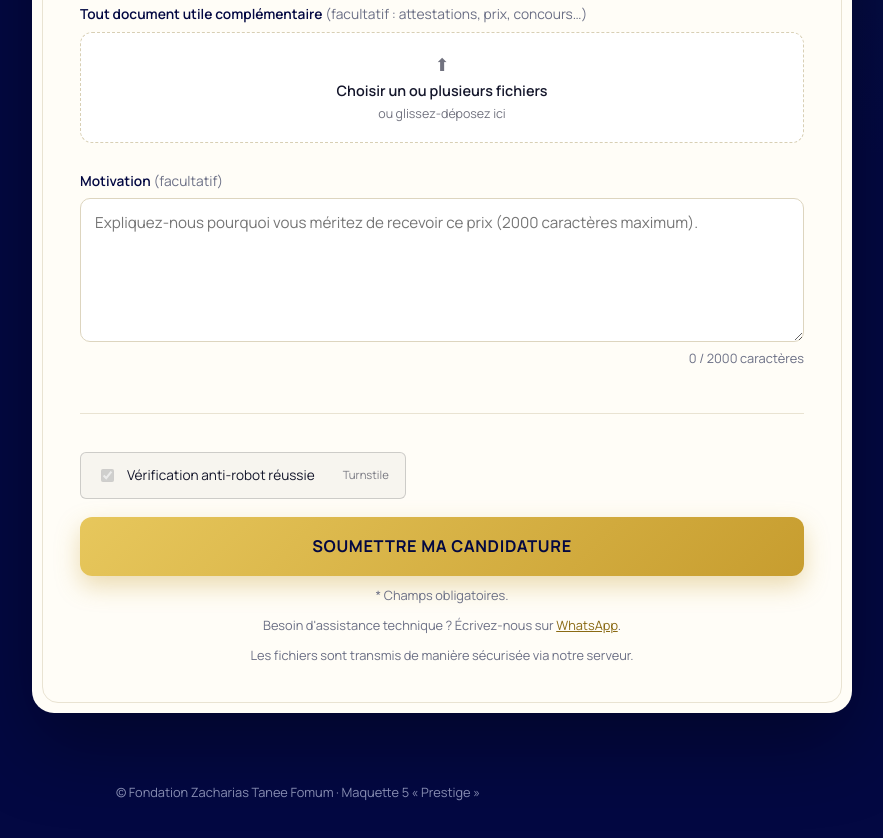
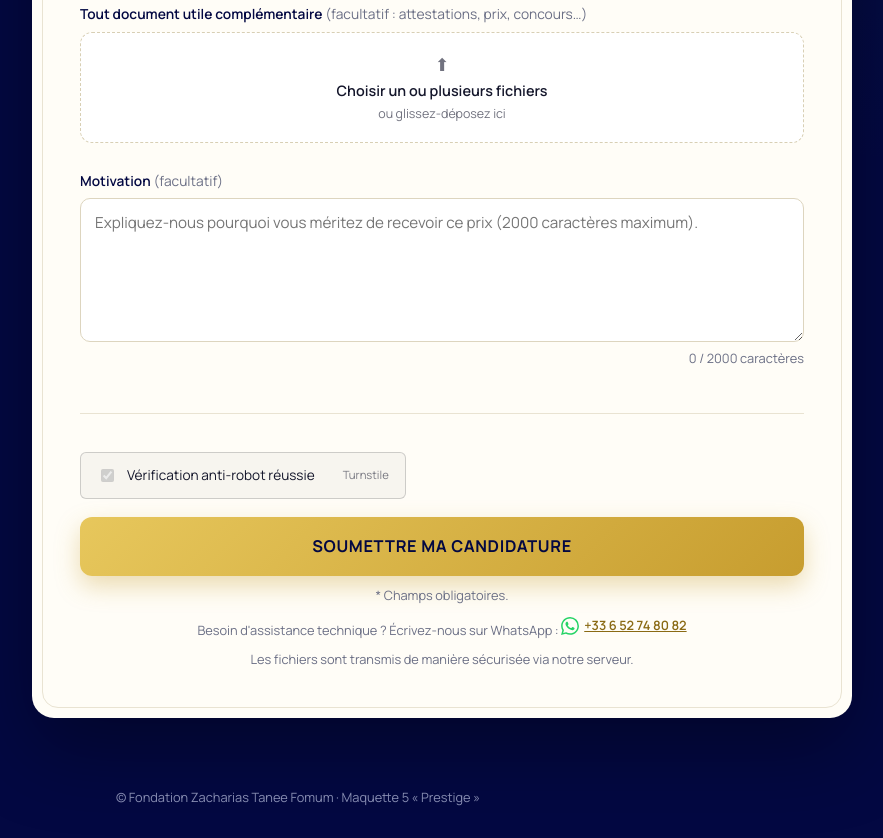
Before and after one commit to wiscod/Inscriptions-prix-excellence-ztf, a website: page maquettes/5-prestige.html in a window 1280 px wide. Shown: the part 1763-2601 px from the top of the page, without its empty margins (342-1225 px from the left). Drawn offline with nearby package versions, Linux system fonts and the light colour scheme.

Commit message:
Assistance WhatsApp : +33 6 52 74 80 82, avec le logo WhatsApp (formulaire, fiche PDF, flyer)
Co-Authored-By: Claude Opus 5.5 <noreply@anthropic.com>
Claude-Session: https://claude.ai/code/session_01Mcbiq1fq7jBpc2oKkKSYz2

```diff
--- a/maquettes/shared/form-data.js
+++ b/maquettes/shared/form-data.js
@@ -8,7 +8,8 @@ window.ZTF_DATA = {
   schoolYear: "2025/2026",
   deadline: ["28 novembre 2026", "28 November 2026"],   // date communiquée par la Fondation (6e édition)
   contactEmail: "contact@excellenceawardsztf.com",
-  whatsapp: "237656138785",   // support technique (même numéro que le formulaire officiel)
+  whatsapp: "33652748082",   // assistance technique (WhatsApp)
+  whatsappDisplay: "+33 6 52 74 80 82",
   minAge: 9,
   maxFileMB: 4,               // taille maximale par fichier (comme le formulaire officiel)
   maxFilesPerField: 10,
--- a/maquettes/shared/form-engine.js
+++ b/maquettes/shared/form-engine.js
@@ -27,12 +27,15 @@
   }
 
   /* ---------- Traduction ---------- */
+  // Logo WhatsApp (Simple Icons, CC0), affiché à côté du numéro d'assistance.
+  var WA_ICON = '<svg class="ztf-wa-icon" viewBox="0 0 24 24" width="18" height="18" aria-label="WhatsApp" role="img"><path fill="#25D366" d="M17.472 14.382c-.297-.149-1.758-.867-2.03-.967-.273-.099-.471-.148-.67.15-.197.297-.767.966-.94 1.164-.173.199-.347.223-.644.075-.297-.15-1.255-.463-2.39-1.475-.883-.788-1.48-1.761-1.653-2.059-.173-.297-.018-.458.13-.606.134-.133.298-.347.446-.52.149-.174.198-.298.298-.497.099-.198.05-.371-.025-.52-.075-.149-.669-1.612-.916-2.207-.242-.579-.487-.5-.669-.51-.173-.008-.371-.01-.57-.01-.198 0-.52.074-.792.372-.272.297-1.04 1.016-1.04 2.479 0 1.462 1.065 2.875 1.213 3.074.149.198 2.096 3.2 5.077 4.487.709.306 1.262.489 1.694.625.712.227 1.36.195 1.871.118.571-.085 1.758-.719 2.006-1.413.248-.694.248-1.289.173-1.413-.074-.124-.272-.198-.57-.347m-5.421 7.403h-.004a9.87 9.87 0 01-5.031-1.378l-.361-.214-3.741.982.998-3.648-.235-.374a9.86 9.86 0 01-1.51-5.26c.001-5.45 4.436-9.884 9.888-9.884 2.64 0 5.122 1.03 6.988 2.898a9.825 9.825 0 012.893 6.994c-.003 5.45-4.437 9.884-9.885 9.884m8.413-18.297A11.815 11.815 0 0012.05 0C5.495 0 .16 5.335.157 11.892c0 2.096.547 4.142 1.588 5.945L.057 24l6.305-1.654a11.882 11.882 0 005.683 1.448h.005c6.554 0 11.89-5.335 11.893-11.893a11.821 11.821 0 00-3.48-8.413Z"/></svg>';
   function interp(s, l, vars) {
     return s.replace(/\{(\w+)\}/g, function (m, k) {
       if (vars && vars[k] != null) return vars[k];
       if (k === "year") return D.schoolYear;
       if (k === "contact") return D.contactEmail;
       if (k === "whatsapp") return D.whatsapp;
+      if (k === "walink") return '<a class="ztf-wa" href="https://wa.me/' + D.whatsapp + '" target="_blank" rel="noopener">' + WA_ICON + D.whatsappDisplay + "</a>";
       if (k === "deadline") return l === "en" ? D.deadline[1] : D.deadline[0];
       if (k === "min") return D.minAge;
       if (k === "max") return D.maxFileMB;
@@ -485,7 +488,7 @@
         y += 4;
       });
       doc.setFontSize(8); doc.setTextColor(100, 116, 139); doc.setFont("helvetica", "normal");
-      doc.text(pdfText(tr("brand.org") + " · " + D.contactEmail + " · WhatsApp +" + D.whatsapp), M, 290);
+      doc.text(pdfText(tr("brand.org") + " · " + D.contactEmail + " · WhatsApp " + D.whatsappDisplay), M, 290);
       doc.save("fiche-candidature-" + rec.id + ".pdf");
     }).catch(function () { toast(tr("toast.failed"), tr("pdf.error"), true); })
       .then(function () { lang = keep; });
@@ -611,6 +614,7 @@
       ".ztf-file-list li span{overflow:hidden;text-overflow:ellipsis;white-space:nowrap}" +
       ".ztf-file-list button{background:none;border:0;color:inherit;opacity:.7;cursor:pointer;font:inherit;text-decoration:underline}" +
       ".ztf-file-count{font-size:.8rem;opacity:.8;margin:.4rem 0 0}" +
+      ".ztf-wa{display:inline-flex;align-items:center;gap:5px;white-space:nowrap;font-weight:600}.ztf-wa-icon{flex:none}" +
       "#ztf-toasts{position:fixed;right:16px;bottom:16px;z-index:9999;display:grid;gap:8px;max-width:min(380px,calc(100vw - 32px))}" +
       ".ztf-toast{background:#fff;color:#111827;border-radius:12px;padding:12px 14px;box-shadow:0 10px 30px rgba(0,0,0,.18);display:grid;gap:2px;font:14px/1.4 system-ui,sans-serif;border-left:4px solid #33a15a;transition:opacity .3s,transform .3s}" +
       ".ztf-toast.is-danger{border-left-color:#c0392b}.ztf-toast.is-out{opacity:0;transform:translateY(8px)}.ztf-toast span{opacity:.75}" +
--- a/maquettes/shared/form-i18n.js
+++ b/maquettes/shared/form-i18n.js
@@ -96,7 +96,7 @@ window.ZTF_I18N = {
   "btn.submit": ["Soumettre ma candidature", "Submit my application"],
   "btn.sending": ["Envoi en cours...", "Sending..."],
   "foot.required": ["* Champs obligatoires.", "* Required fields."],
-  "foot.support": ["Besoin d'assistance technique ? Écrivez-nous sur <a href=\"https://wa.me/{whatsapp}\" target=\"_blank\" rel=\"noopener\">WhatsApp</a>.", "Need technical help? Message us on <a href=\"https://wa.me/{whatsapp}\" target=\"_blank\" rel=\"noopener\">WhatsApp</a>."],
+  "foot.support": ["Besoin d'assistance technique ? Écrivez-nous sur WhatsApp : {walink}", "Need technical help? Message us on WhatsApp: {walink}"],
   "foot.secure": ["Les fichiers sont transmis de manière sécurisée via notre serveur.", "Files are sent securely through our server."],
 
   "err.required": ["Ce champ est obligatoire.", "This field is required."],
```
Also changed, not shown: flyer/flyer.template.html (+2 -1 lines), flyer/flyer-prix-ztf.jpg, 1 other file.
